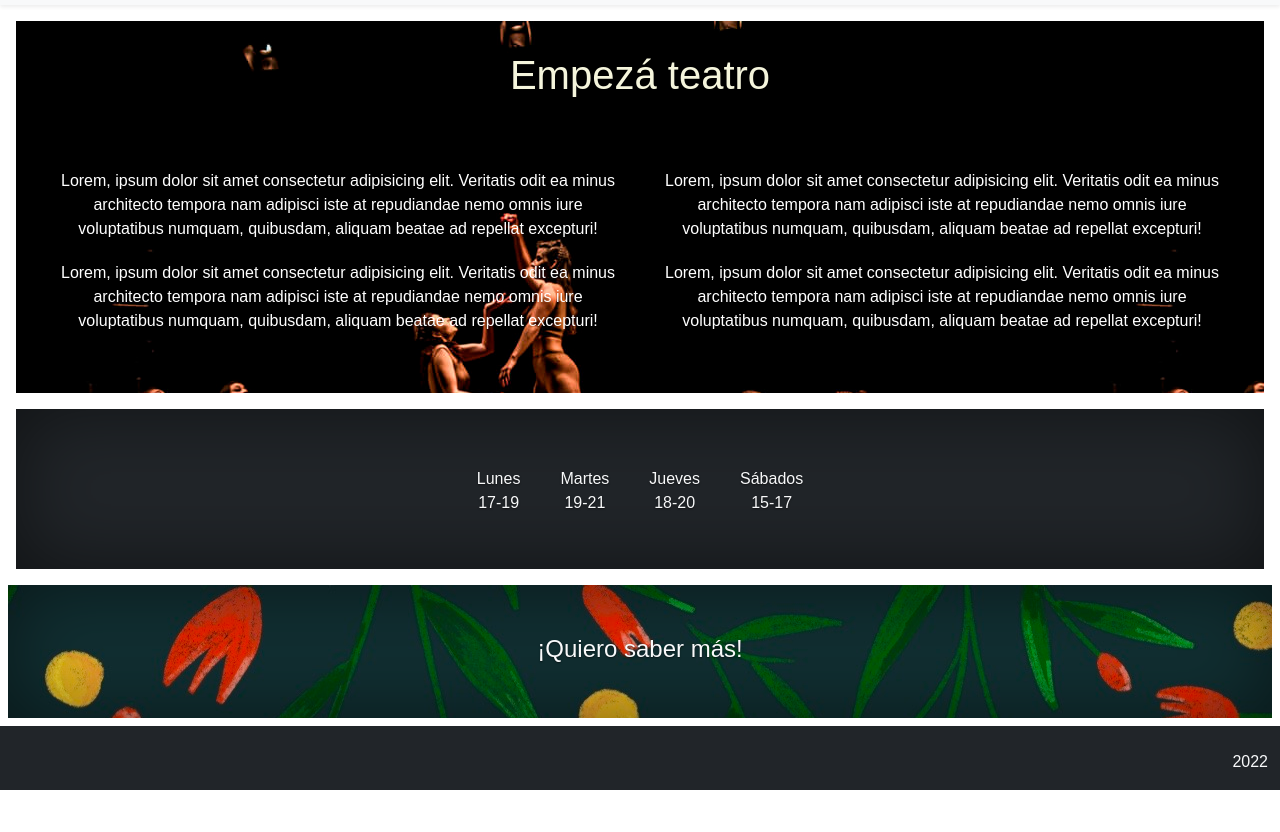
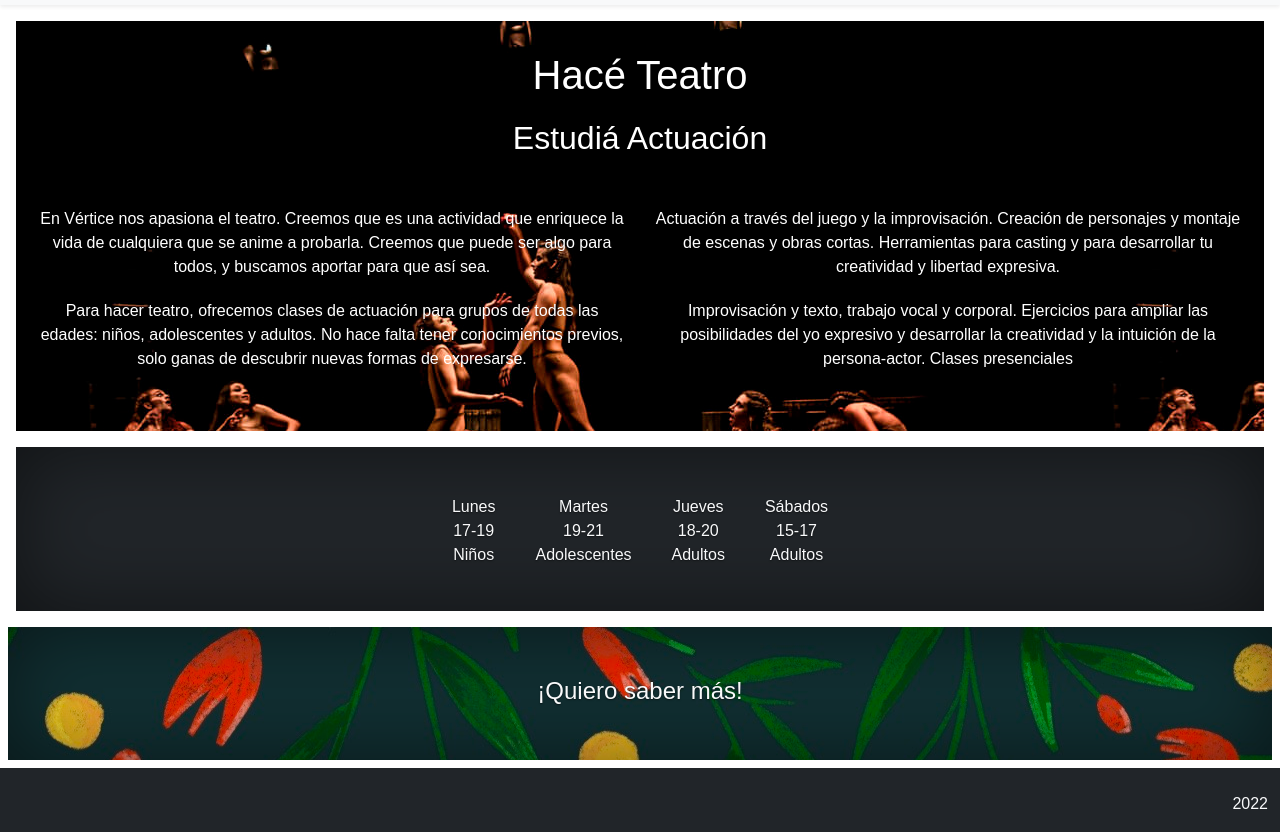
Before and after one commit to juampibulacio/segunda-pre-entrega, a plain HTML site: page html/teatro.html in a window 1280 px wide. Shown: the part 67-899 px from the top of the page. Before the commit the page ends 857 px from the top, so only its background shows below. Drawn offline with nearby package versions, Linux system fonts and the light colour scheme.

Commit message:
textos y links

```diff
--- a/html/teatro.html
+++ b/html/teatro.html
@@ -49,28 +49,31 @@
   <main id="main" class="main main_background m-3">
 
 
-    <h1 class="main_h1">Empezá teatro </h1>
+    <h1 class="main_h1 mb-0">Hacé Teatro</h1>
+    <h2 class="main_h1 my-0"> Estudiá Actuación</h2>
 
-    <div class="main_div">
-        <div>
-           <p class="main_div_parrafo">Lorem, ipsum dolor sit amet consectetur adipisicing elit. Veritatis odit ea minus architecto tempora nam adipisci iste at repudiandae nemo omnis iure voluptatibus numquam, quibusdam, aliquam beatae ad repellat excepturi!</p>
-           <p class="main_div_parrafo">Lorem, ipsum dolor sit amet consectetur adipisicing elit. Veritatis odit ea minus architecto tempora nam adipisci iste at repudiandae nemo omnis iure voluptatibus numquam, quibusdam, aliquam beatae ad repellat excepturi!</p>
+    <div class="main_div container-fluid">
+      <div class="row">
+        <div class="col-md">
+           <p class="main_div_parrafo"> En Vértice nos apasiona el teatro. Creemos que es una actividad que enriquece la vida de cualquiera que se anime a probarla. Creemos que puede ser algo para todos, y buscamos aportar para que así sea. </p>
+           <p class="main_div_parrafo"> Para hacer teatro, ofrecemos clases de actuación para grupos de todas las edades: niños, adolescentes y adultos. No hace falta tener conocimientos previos, solo ganas de descubrir nuevas formas de expresarse.</p>
         </div>
-        <div>
-           <p class="main_div_parrafo">Lorem, ipsum dolor sit amet consectetur adipisicing elit. Veritatis odit ea minus architecto tempora nam adipisci iste at repudiandae nemo omnis iure voluptatibus numquam, quibusdam, aliquam beatae ad repellat excepturi!</p>
-          <p class="main_div_parrafo">Lorem, ipsum dolor sit amet consectetur adipisicing elit. Veritatis odit ea minus architecto tempora nam adipisci iste at repudiandae nemo omnis iure voluptatibus numquam, quibusdam, aliquam beatae ad repellat excepturi!</p>
+        <div class="col-md">
+           <p class="main_div_parrafo">Actuación a través del juego y la improvisación. Creación de personajes y montaje de escenas y obras cortas. Herramientas para casting y para desarrollar tu creatividad y libertad expresiva. </p>
+          <p class="main_div_parrafo">Improvisación y texto, trabajo vocal y corporal. Ejercicios para ampliar las posibilidades del yo expresivo y desarrollar la creatividad y la intuición de la persona-actor. Clases presenciales </p>
         </div>
+      </div>
     </div>
 
 </main>
 
 <section id="section" class="section">
-    <div class="section_div bg-dark extra m-3 p-2">
-        <ul class="section_div_lista text-center">
-            <a class="section_div_link text-light" href="./contacto.html"><li class="section_div_lista_li">Lunes <br> 17-19 </li> </a>
-            <a class="section_div_link text-light" href="./contacto.html"><li class="section_div_lista_li">Martes <br> 19-21</li> </a>
-            <a class="section_div_link text-light" href="./contacto.html"><li class="section_div_lista_li">Jueves <br> 18-20 </li> </a>
-            <a class="section_div_link text-light" href="./contacto.html"><li class="section_div_lista_li">Sábados <br> 15-17 </li> </a>
+    <div class="section_div bg-dark extra m-3">
+        <ul class="section_div_lista text-center p-2">
+            <a class="section_div_link text-light" href="https://docs.google.com/forms/u/0/d/1hH4LGvVJiutWQLbkKdNaaPz5fnWVr4d1Oroaqk0ZRtk/edit" target="_blank" rel="noopener noreferrer"><li class="section_div_lista_li">Lunes <br> 17-19 <br> Niños </li> </a>
+            <a class="section_div_link text-light" href="https://docs.google.com/forms/u/0/d/1hH4LGvVJiutWQLbkKdNaaPz5fnWVr4d1Oroaqk0ZRtk/edit" target="_blank" rel="noopener noreferrer"><li class="section_div_lista_li">Martes <br> 19-21 <br> Adolescentes</li> </a>
+            <a class="section_div_link text-light" href="https://docs.google.com/forms/u/0/d/1hH4LGvVJiutWQLbkKdNaaPz5fnWVr4d1Oroaqk0ZRtk/edit" target="_blank" rel="noopener noreferrer"><li class="section_div_lista_li">Jueves <br> 18-20 <br> Adultos </li> </a>
+            <a class="section_div_link text-light" href="https://docs.google.com/forms/u/0/d/1hH4LGvVJiutWQLbkKdNaaPz5fnWVr4d1Oroaqk0ZRtk/edit" target="_blank" rel="noopener noreferrer"><li class="section_div_lista_li">Sábados <br> 15-17 <br> Adultos</li> </a>
         </ul>
     </div>
 </section>
--- a/sass-css/main.scss
+++ b/sass-css/main.scss
@@ -18,7 +18,7 @@
         }
     }
 
-    &_h1 {color: beige;
+    &_h1 {color: white;
         padding: 10px;
         margin: 20px;
     }
@@ -33,6 +33,7 @@
         &_parrafo {
             color: white;
             margin-bottom: 20px;
+
         }
     }
 }
@@ -41,6 +42,9 @@
 .section {
     &_background {
         background-image: url(../imagenes/backgroundpattern.jpg);
+        &_OtrasActividades {
+            background-image: url(../imagenes/backgroundOtrasActividades.jpg);
+        }
     }
     &_div {
         display: flex;
```
Also changed, not shown: html/contacto.html (+1 -1 lines), html/espectaculosonline.html (+1 -1 lines), html/otrasActividades.html (+13 -4 lines), index.html (+1 -1 lines), imagenes/terrazzo-color-leaf-seamless-pattern-vector.jpg (added), sass-css/main.css, 2 other files.
